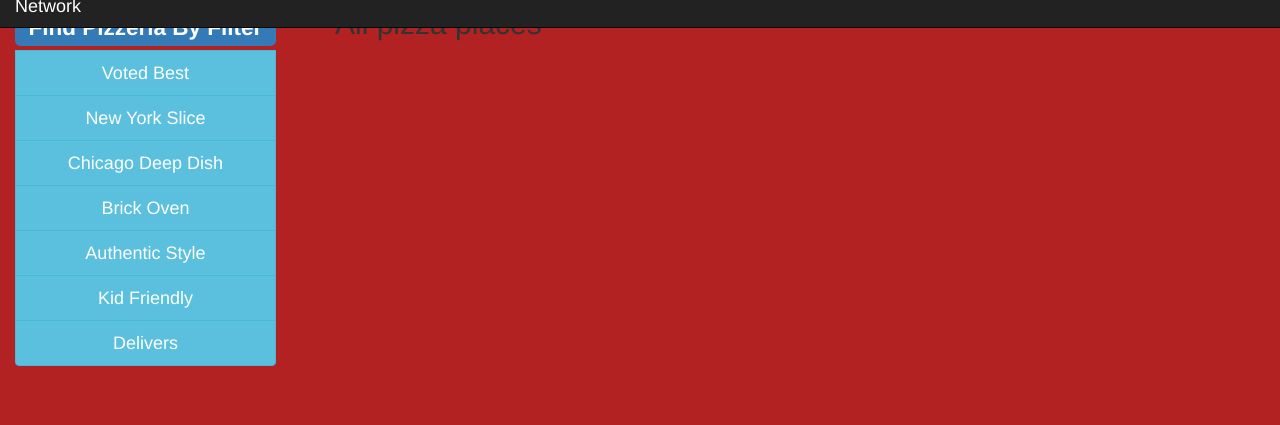
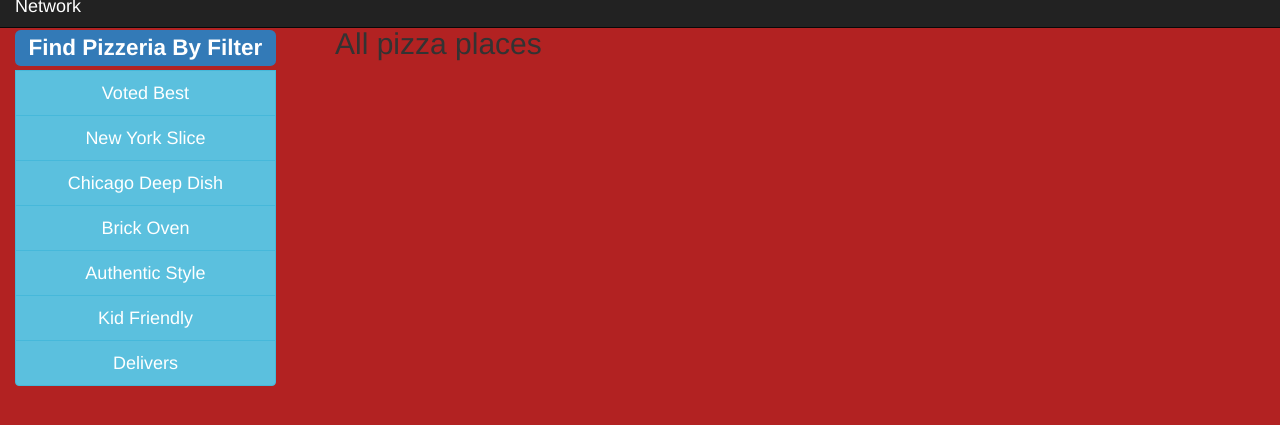
Before and after one commit to cfunkles/pizza-network, a website: page public/complete.html in a window 1280 px wide. Shown: the part 53-478 px from the top of the page. Drawn offline with nearby package versions, Linux system fonts and the light colour scheme; no server answers.

Commit message:
Fixed/added heading placement for complete page and home page

```diff
--- a/public/complete.html
+++ b/public/complete.html
@@ -42,10 +42,10 @@
     </section>
     <!--Sidebar for filtering pizza lists-->
     <div id="stuffToHide">
-        <div class="row container-fluid">
+        <div class="row container-fluid" id="list_title">
             <aside class="col-sm-3">
                 <div class="btn-group-vertical btn-group-lg">
-                    <h2 style="margin-top: 60px"><span class="label label-primary">Find Pizzeria By Filter</span></h2>
+                    <h2 ><span class="label label-primary">Find Pizzeria By Filter</span></h2>
                     <button class="btn btn-info" id="popular">Voted Best</button>
                     <button class="btn btn-info" id="new-york">New York Slice</button>
                     <button class="btn btn-info" id="chicago">Chicago Deep Dish</button>
@@ -56,9 +56,8 @@
                 </div>
             </aside>
             <!--The lists page, template ideas for what jquery builds-->
-
             <div class="col-md-9">
-                <h2 id="list_title">All pizza places</h2>
+                <h2>All pizza places</h2>
                 <!--change this title for which filter is being used-->
                  <div class="container">
                     <div class="pizzerias">
```
Also changed, not shown: public/home.html (+2 -0 lines).
